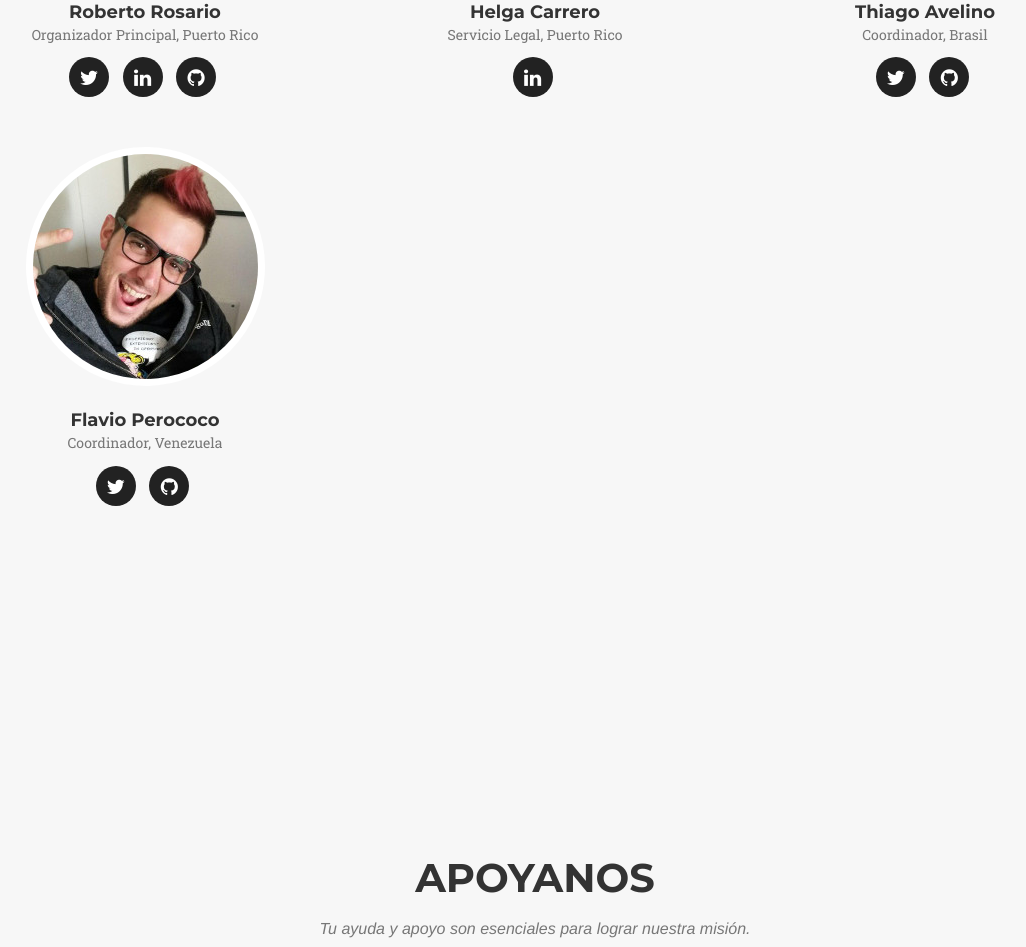
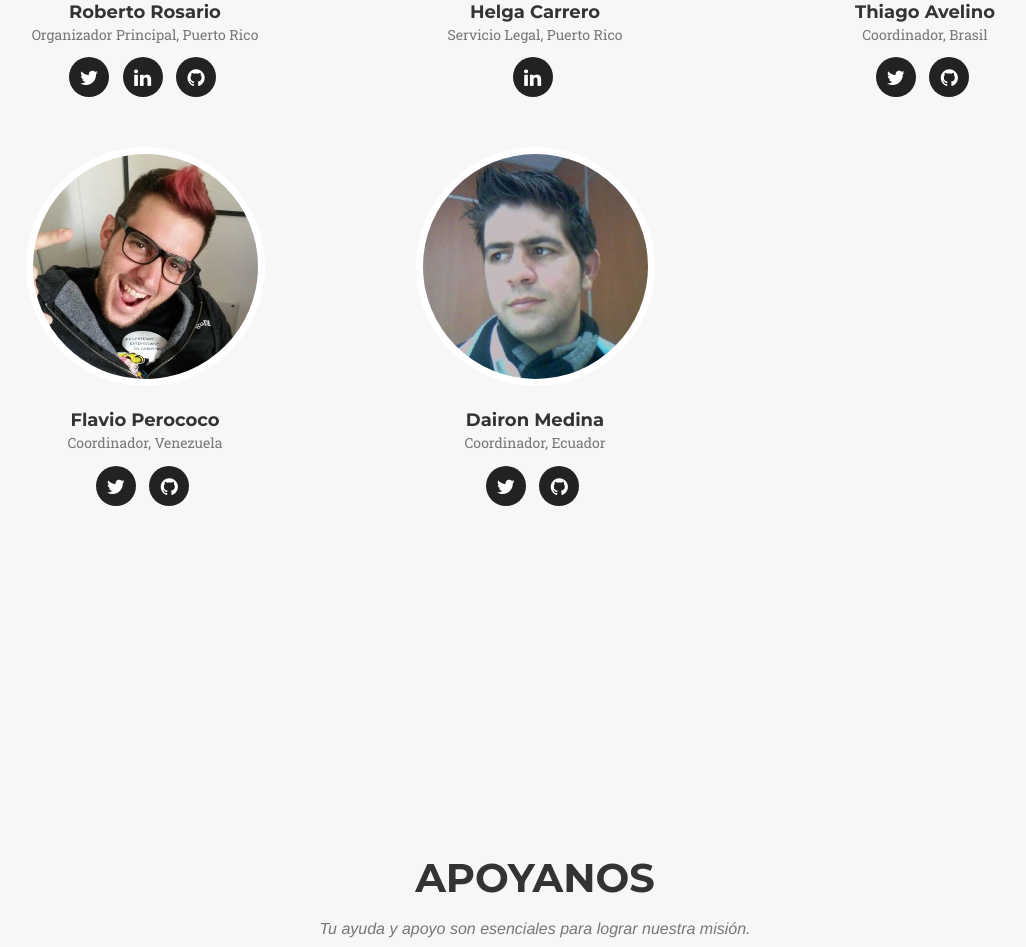
Before and after one commit to hcarrero/website, a plain HTML site: page index.html in a window 1280 px wide. Shown: the part 3528-4475 px from the top of the page, without its empty margins (105-1131 px from the left). Drawn offline with nearby package versions, Linux system fonts and the light colour scheme; a web font is replaced by a local one.

Commit message:
Aggregar Dairon Median @codeadict, nuevo coordinador para la región de Ecuador

```diff
--- a/index.html
+++ b/index.html
@@ -269,6 +269,17 @@
                         </ul>
                     </div>
                 </div>
+                <div class="col-sm-4">
+                    <div class="team-member">
+                        <img src="img/team/dairon.jpg" class="img-responsive img-circle" alt="">
+                        <h4>Dairon Medina</h4>
+                        <p class="text-muted">Coordinador, Ecuador</p>
+                        <ul class="list-inline social-buttons">
+                            <li><a href="https://twitter.com/codeadict"><i class="fa fa-twitter"></i></a></li>
+                            <li><a href="https://github.com/codeadict"><i class="fa fa-github"></i></a></li>
+                        </ul>
+                    </div>
+                </div>
             </div>
         </div>
     </section>
```
Also changed, not shown: img/team/dairon.jpg (added).
